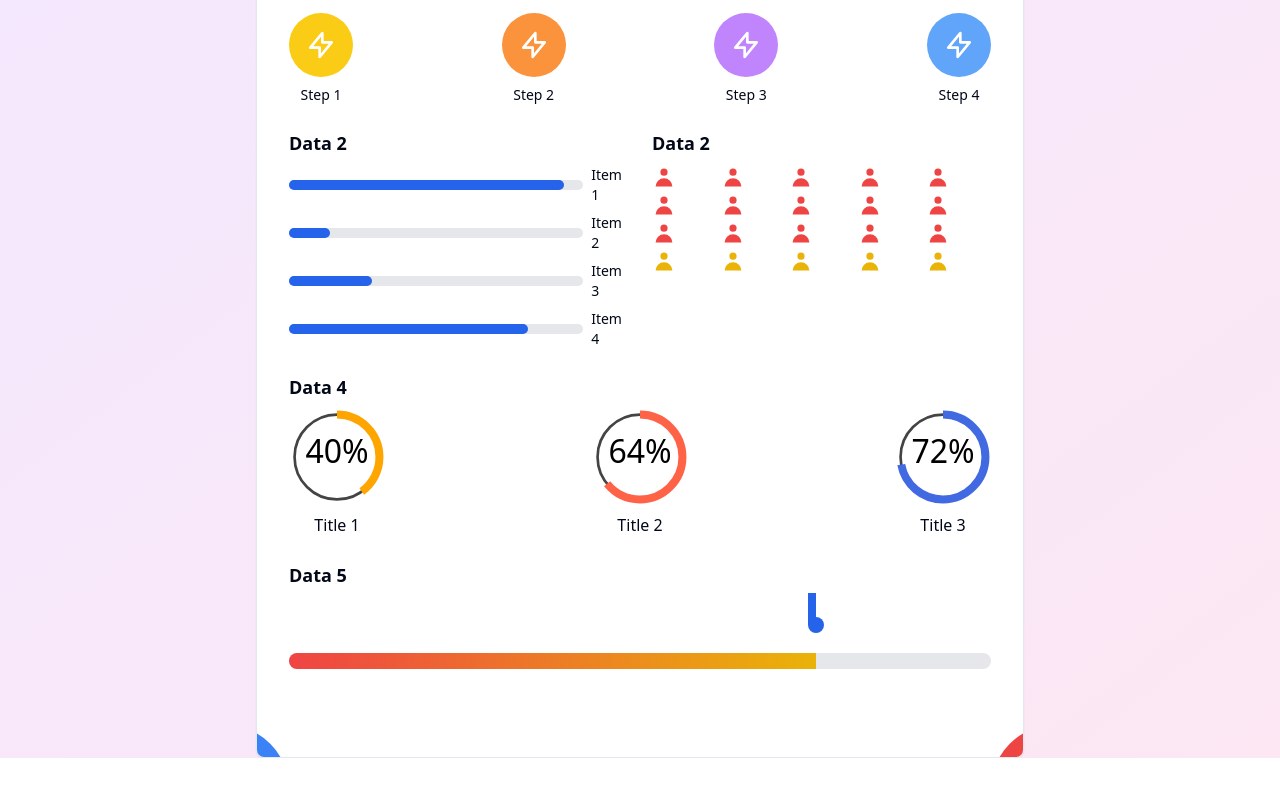
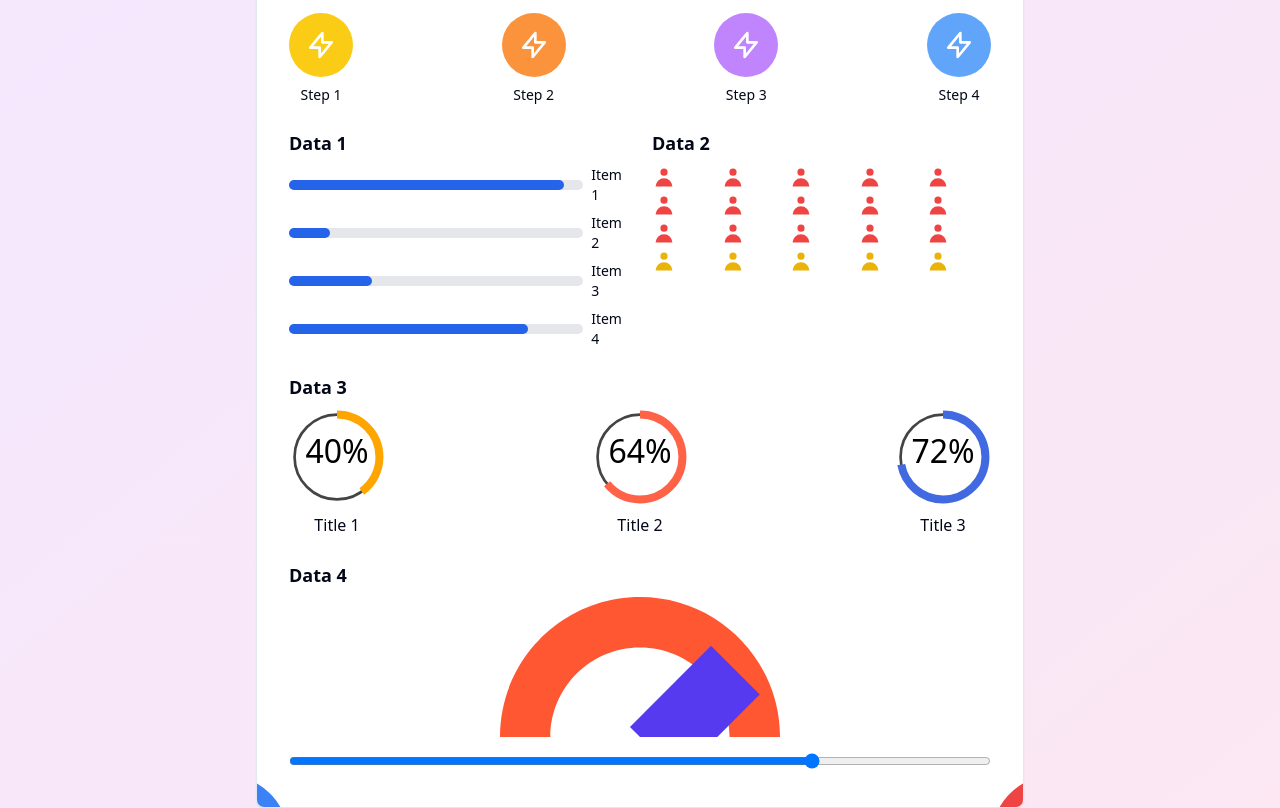
Before and after one commit to GPT-Engineer-App/dashboard-replicator, a React (Vite) app: page / in a window 1280 px wide. Shown: the part 220-1028 px from the top of the page. Before the commit the page ends 978 px from the top, so only its background shows below. Built offline with nearby package versions, Linux system fonts and the light colour scheme.

Commit message:
GPT Engineer Update [skip gpt_engineer]

```diff
--- /dev/null
+++ b/src/components/DynamicGauge.jsx
@@ -0,0 +1,30 @@
+import React from 'react';
+
+const DynamicGauge = ({ percentage }) => {
+  // Ensure percentage is between 0 and 100
+  const clampedPercentage = Math.min(100, Math.max(0, percentage));
+
+  // Calculate the angle for the gauge needle
+  const angle = (clampedPercentage / 100) * 180 - 90;
+
+  return (
+    <svg xmlns="http://www.w3.org/2000/svg" width="280" height="140" viewBox="0 0 210 105" preserveAspectRatio="xMidYMid meet">
+      <defs>
+        <clipPath id="gaugeMask">
+          <path d="M 0 105 C 0 47.011719 47.011719 0 105 0 C 162.988281 0 210 47.011719 210 105 L 172.199219 105 C 172.199219 67.886719 142.113281 37.800781 105 37.800781 C 67.886719 37.800781 37.800781 67.886719 37.800781 105 Z M 0 105 " />
+        </clipPath>
+      </defs>
+      <g clipPath="url(#gaugeMask)">
+        <rect x="-21" width="252" fill="#ff5732" y="-10.5" height="125.999995" />
+      </g>
+      <g transform={`rotate(${angle}, 105, 105)`}>
+        <rect x="94.335938" y="19" width="51.664062" height="86" fill="#563aef" />
+      </g>
+      <text x="105" y="120" textAnchor="middle" fill="#333" fontSize="14" fontWeight="bold">
+        {clampedPercentage}%
+      </text>
+    </svg>
+  );
+};
+
+export default DynamicGauge;
--- a/src/pages/Index.jsx
+++ b/src/pages/Index.jsx
@@ -1,8 +1,12 @@
 // Update this page (the content is just a fallback if you fail to update the page)
 
 import { Card } from "@/components/ui/card";
+import DynamicGauge from "@/components/DynamicGauge";
+import { useState } from "react";
 
 const Index = () => {
+  const [gaugeValue, setGaugeValue] = useState(75); // Initial value for the gauge
+
   return (
     <div className="flex justify-center items-center min-h-screen bg-gradient-to-br from-purple-100 to-pink-100">
       <Card className="w-full max-w-3xl p-8 space-y-6 relative overflow-hidden">
@@ -35,7 +39,7 @@ const Index = () => {
 
         <div className="grid grid-cols-2 gap-6">
           <div>
-            <h3 className="text-lg font-semibold mb-2">Data 2</h3>
+            <h3 className="text-lg font-semibold mb-2">Data 1</h3>
             <div className="space-y-2">
               {['Item 1', 'Item 2', 'Item 3', 'Item 4'].map((item) => (
                 <div key={item} className="flex items-center">
@@ -60,7 +64,7 @@ const Index = () => {
         </div>
 
         <div>
-          <h3 className="text-lg font-semibold mb-2">Data 4</h3>
+          <h3 className="text-lg font-semibold mb-2">Data 3</h3>
           <div className="flex justify-between">
             {['Title 1', 'Title 2', 'Title 3'].map((title, index) => (
               <div key={title} className="text-center">
@@ -93,18 +97,18 @@ const Index = () => {
         </div>
 
         <div>
-          <h3 className="text-lg font-semibold mb-2">Data 5</h3>
-          <div className="relative h-32">
-            <div className="absolute inset-0 flex items-center justify-center">
-              <div className="w-full h-4 bg-gray-200 rounded-full overflow-hidden">
-                <div className="w-3/4 h-full bg-gradient-to-r from-red-500 to-yellow-500"></div>
-              </div>
-            </div>
-            <div className="absolute top-0 left-3/4 -mt-1 transform -translate-x-1/2">
-              <div className="w-2 h-8 bg-blue-600"></div>
-              <div className="w-4 h-4 bg-blue-600 rounded-full -mt-2"></div>
-            </div>
+          <h3 className="text-lg font-semibold mb-2">Data 4</h3>
+          <div className="flex justify-center items-center">
+            <DynamicGauge percentage={gaugeValue} />
           </div>
+          <input
+            type="range"
+            min="0"
+            max="100"
+            value={gaugeValue}
+            onChange={(e) => setGaugeValue(Number(e.target.value))}
+            className="w-full mt-4"
+          />
         </div>
       </Card>
     </div>
```
